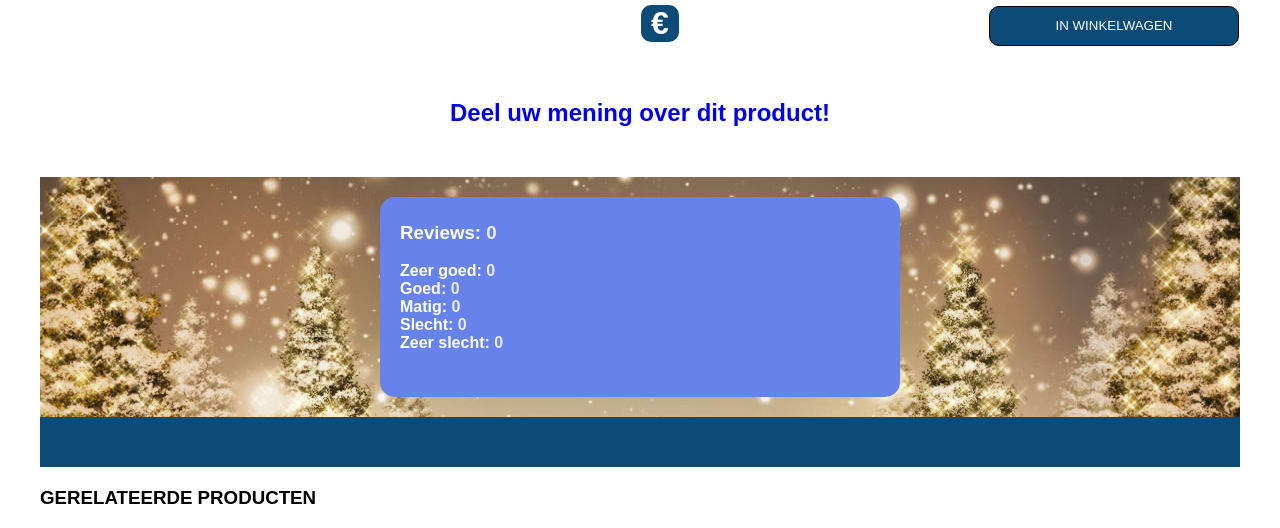
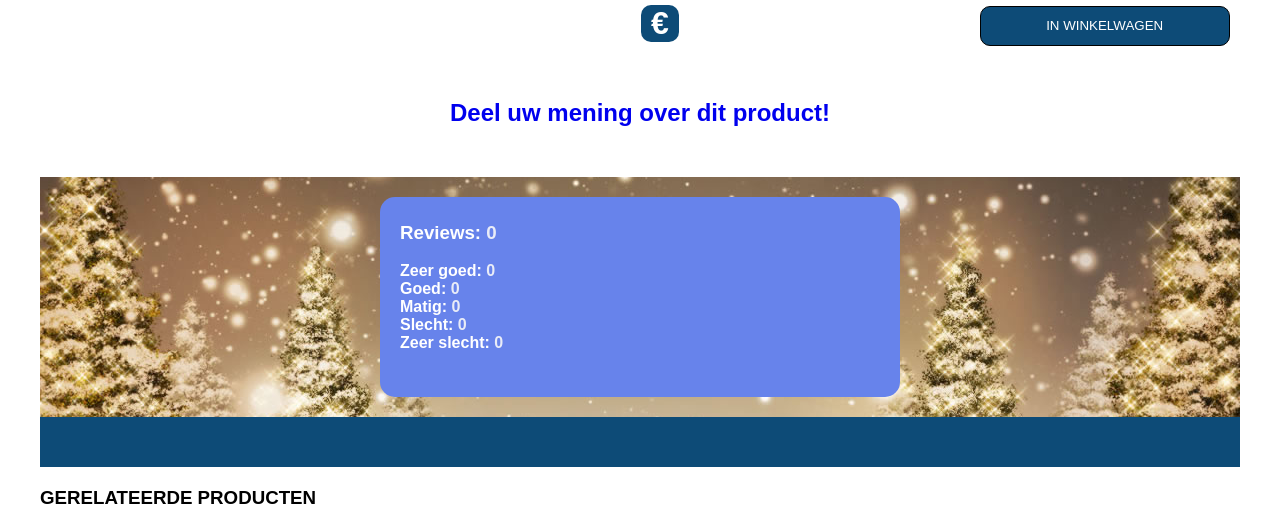
Before and after one commit to dylandoldersum/worldwideimporters, a PHP site: page /worldwideimporters/product-detail.php?type=aname in a window 1280 px wide. Shown: the part 731-1259 px from the top of the page. Run offline with PHP 8.4, Linux system fonts and the light colour scheme; data that the repository does not hold is empty.

Commit message:
Update product-detail.php

```diff
--- a/product-detail.php
+++ b/product-detail.php
@@ -60,7 +60,7 @@ $itemDescription = "$itemDescription2" . "<br><br>" . str_replace(str_split('"[]
             <a href="#" onclick=NotVideo()>Click for a video!</a><br>
             <div class="buybutton">
                 <form method="POST">
-                    <input type="submit" name="submit" value="IN WINKELWAGEN" class="buy">
+                    <button type="submit" name="submit" value="IN WINKELWAGEN" class="buy">IN WINKELWAGEN</button>>
                 </form>
                 <?php
 
```
